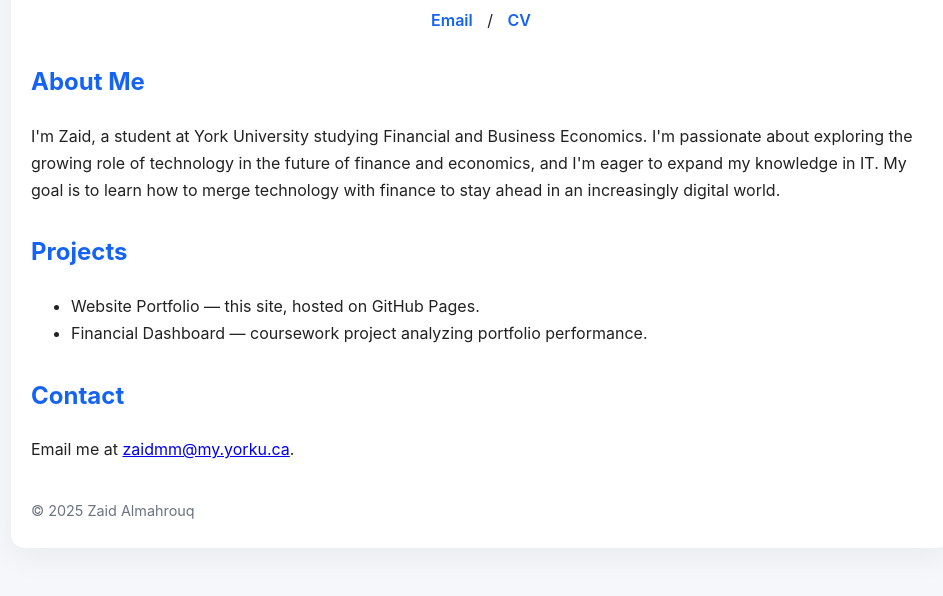
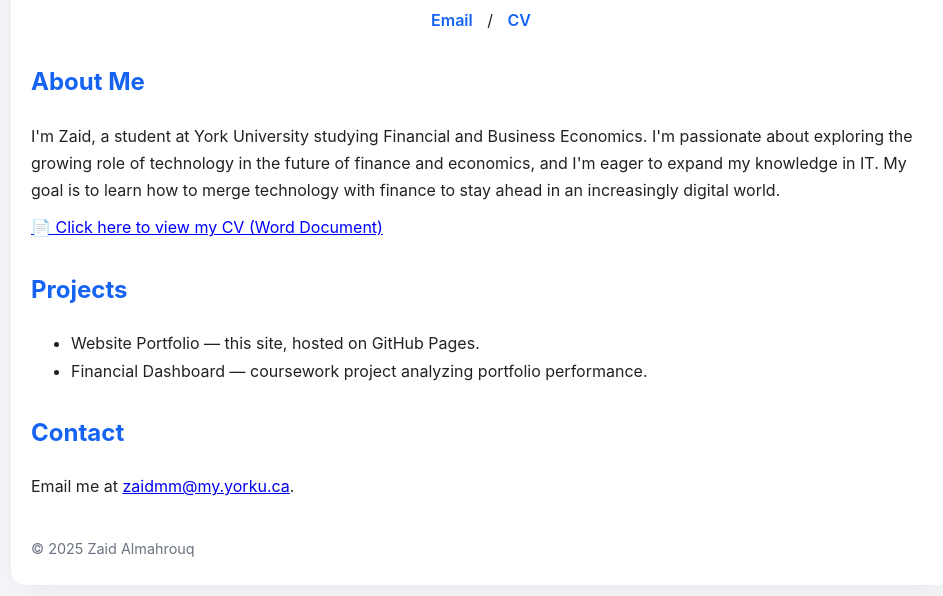
Before and after one commit to ZMYORK123/My-Website-Assignment-Zaidd, a plain HTML site: page index_final.html in a window 1280 px wide. Shown: the part 164-760 px from the top of the page, without its empty margins (159-1102 px from the left). Drawn offline with Linux system fonts and the light colour scheme.

Commit message:
Update index_final.html

```diff
--- a/index_final.html
+++ b/index_final.html
@@ -60,6 +60,11 @@
     <div class="section" id="about">
       <h2>About Me</h2>
       <p>I'm Zaid, a student at York University studying Financial and Business Economics. I'm passionate about exploring the growing role of technology in the future of finance and economics, and I'm eager to expand my knowledge in IT. My goal is to learn how to merge technology with finance to stay ahead in an increasingly digital world.</p>
+<p>
+  <a href="Zaid Cv.docx" target="_blank" style="color: blue; text-decoration: underline;">
+    📄 Click here to view my CV (Word Document)
+  </a>
+</p>
     </div>
 
     <div class="section" id="projects">
```
